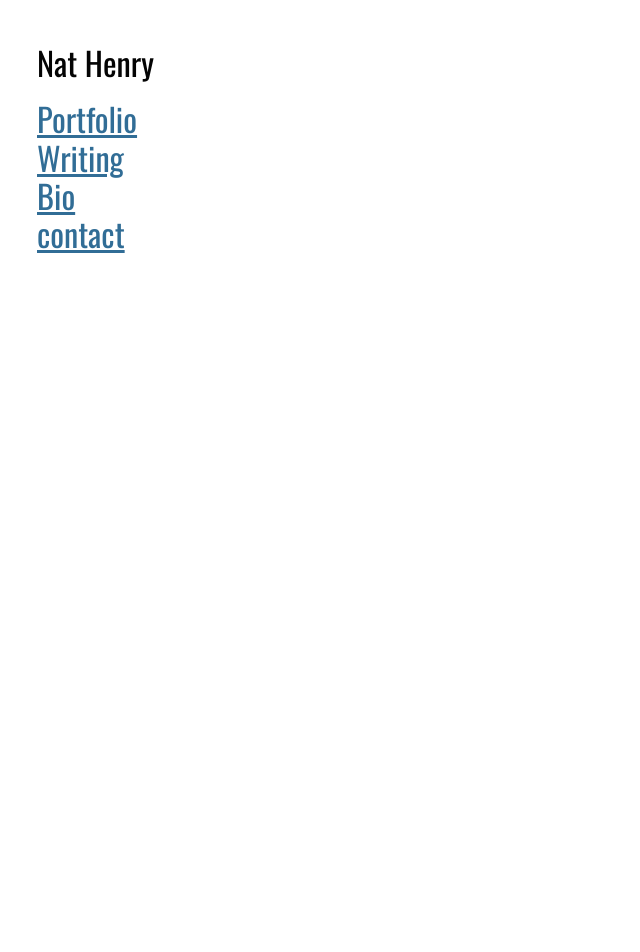
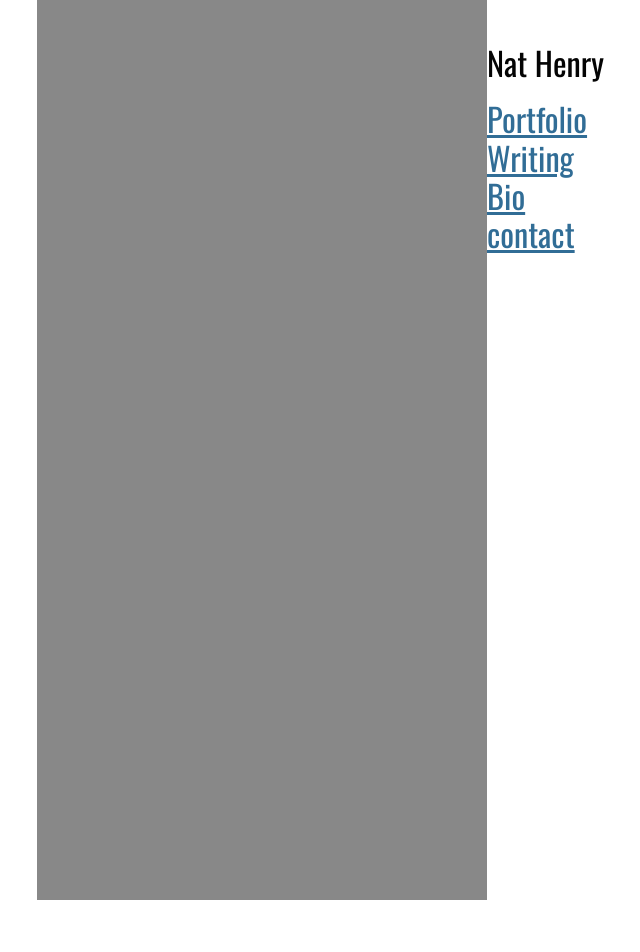
Before and after one commit to njhenry/nat_website, a Jekyll site: the page built from index.html, in a window 1280 px wide. Shown: the whole page, without its empty margins (153-793 px from the left). Built offline with Jekyll 4.4.1, drawn with Linux system fonts in a browser that asks for light colours; after the commit the page ends 900 px from its top, so only the background shows below that.

Commit message:
Update styling for side-by-side divs.

```diff
--- a/_layouts/default.html
+++ b/_layouts/default.html
@@ -35,7 +35,5 @@
 		{% include navigation.html %}
 	{% endif %}
     {{ content }}
-  <br/>
-  <br/>
   </body>
 </html>
--- a/assets/css/content_page.scss
+++ b/assets/css/content_page.scss
@@ -99,3 +99,16 @@ article.post {
 .word-count {
 	color: #888888;
 }
+
+#flex-wrapper {
+	display: flex;
+	height: 100%;
+}
+
+#flex-left {
+	flex: 0 0 50%;
+}
+
+#flex-right {
+	flex: 1;
+}
--- a/index.html
+++ b/index.html
@@ -3,9 +3,14 @@ layout: default
 title: Nat Henry
 ---
 
-<h1>Nat Henry</h1>
+<div id='flex-wrapper'>
+  <div id='flex-left' style='background:#888'></div>
+  <div id='flex-right'>
+    <h1>Nat Henry</h1>
 
-<h2><a href="/portfolio.html">Portfolio</a></h2>
-<h2><a href="/writing.html">Writing</a></h2>
-<h2><a href="/bio.html">Bio</a></h2>
-<h2><a href="/contact.html">contact</a></h2>
+    <h2><a href="/portfolio.html">Portfolio</a></h2>
+    <h2><a href="/writing.html">Writing</a></h2>
+    <h2><a href="/bio.html">Bio</a></h2>
+    <h2><a href="/contact.html">contact</a></h2>
+  </div>
+</div>
```
